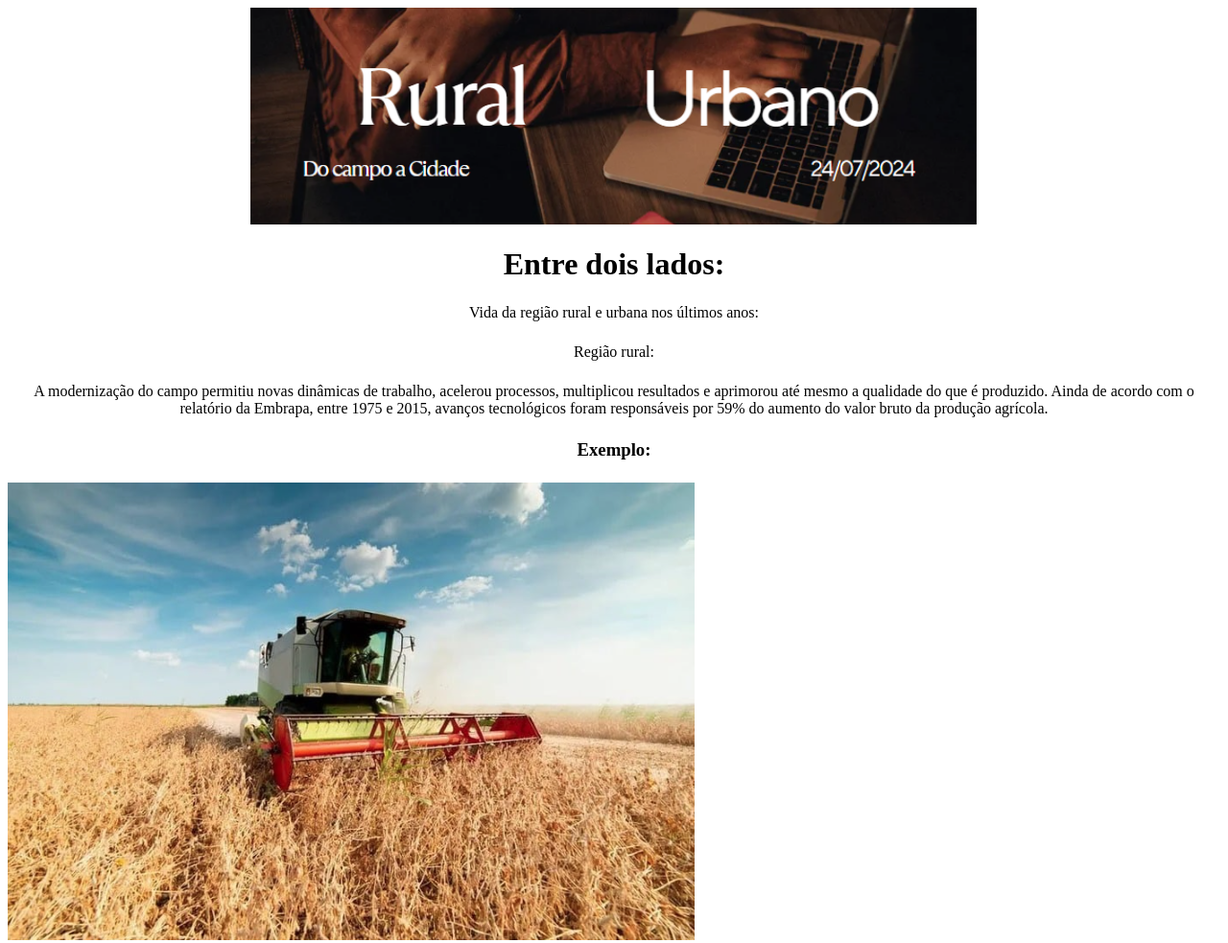
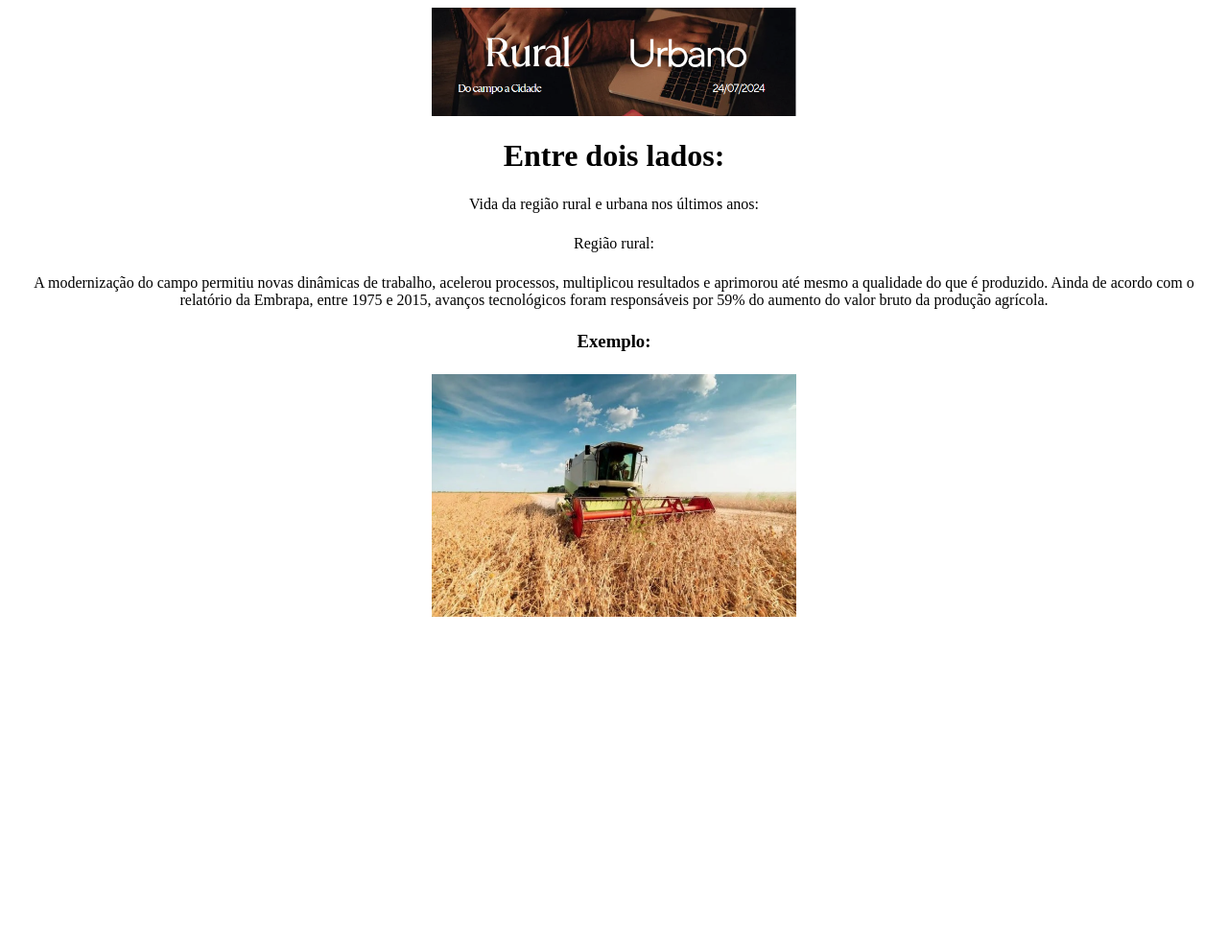
Before and after one commit to VictorWolpe/agrinho2, a plain HTML site: page index.html in a window 1280 px wide. Shown: the whole page at 96% size. After the commit the page ends 800 px from the top, so only its background shows below. Drawn offline with Linux system fonts and the light colour scheme.

Commit message:
fhndnfhnd

```diff
--- a/style.css
+++ b/style.css
@@ -1,5 +1,5 @@
 .baner{
-    width: 60%;
+    width: 30%;
     margin: auto;
     display: block;
      }
@@ -10,5 +10,7 @@
 }
 
 .trator{
-    display: flex;
+     width: 30%;
+  margin: auto;
+  display: block;
 }
```
